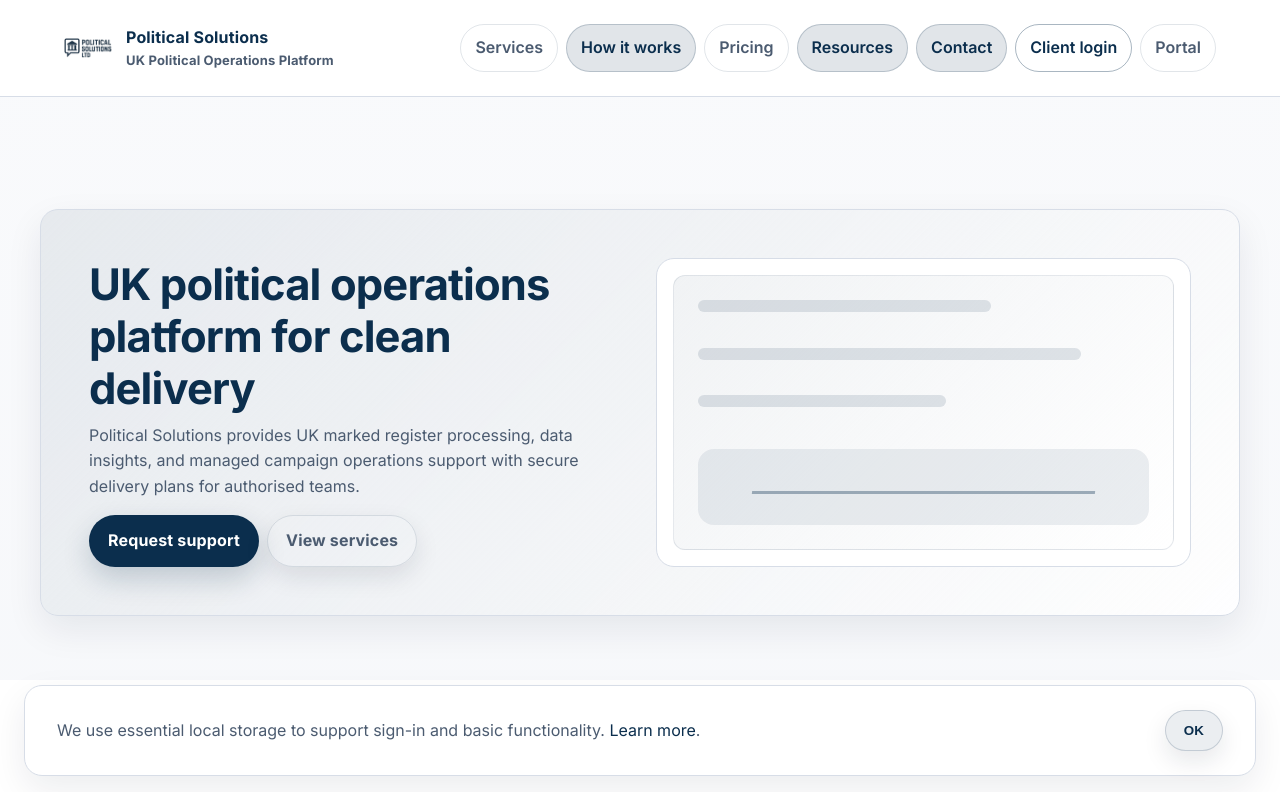
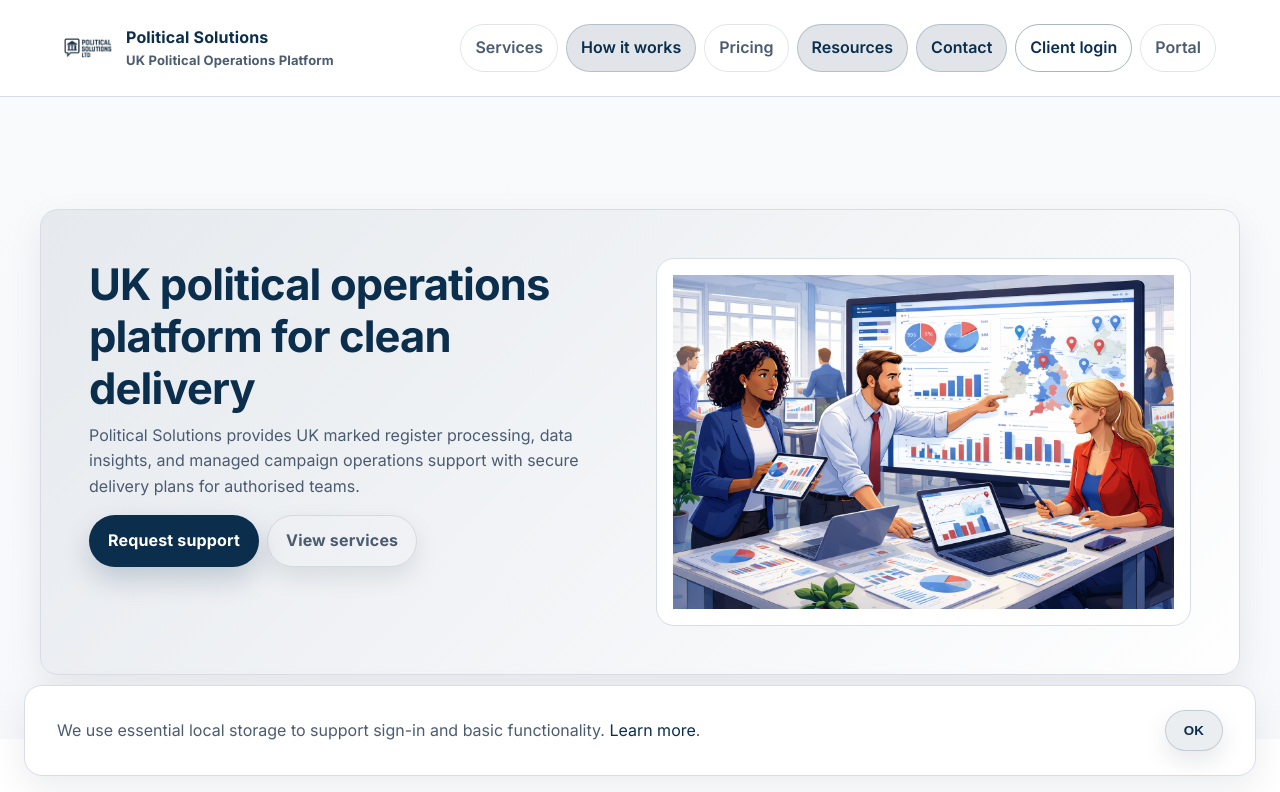
Before and after one commit to PolliticalSolutions/political-portal, a React (Vite) app: page / in a window 1280 px wide. Shown: the top 792 px of the page. Built offline with nearby package versions, Linux system fonts and the light colour scheme; no server answers.

Commit message:
Homepage: swap hero placeholder for campaign data image

```diff
--- a/src/pages/Home.jsx
+++ b/src/pages/Home.jsx
@@ -3,7 +3,7 @@
 import Button from "../components/Button.jsx";
 import Card from "../components/Card.jsx";
 import Footer from "../components/Footer.jsx";
-import heroVisual from "../assets/hero/hero-visual.svg";
+import campaignDataVisual from "../assets/campaign-data.png";
 
 const features = [
   {
@@ -84,8 +84,8 @@
             {visualLoaded ? (
               <img
                 className="hero-visual-image"
-                src={heroVisual}
-                alt="Illustration of secure operations delivery and data insights"
+                src={campaignDataVisual}
+                alt="Campaign data dashboard visual for UK political operations delivery"
                 loading="eager"
                 onError={() => setVisualLoaded(false)}
               />
```
Also changed, not shown: src/assets/campaign-data.png (added).
